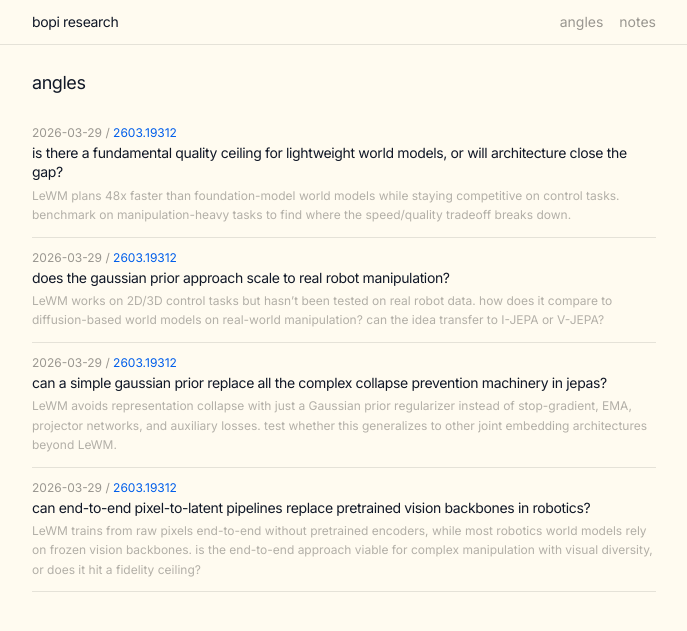
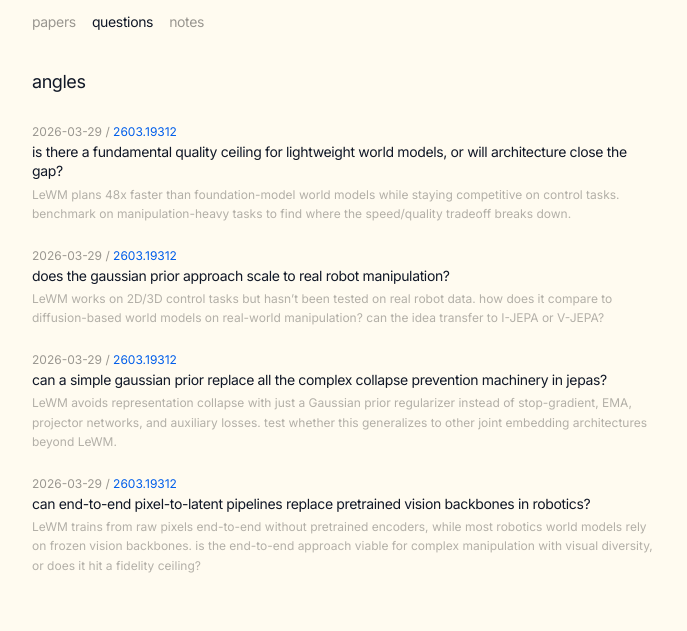
Before and after one commit to bopi-bot/bopi-research, a Jekyll site: the page built from angles.html, in a window 1280 px wide. Shown: the top 631 px of the page, without its empty margins (296-983 px from the left). Built offline with Jekyll 4.4.1, drawn with Linux system fonts in a browser that asks for light colours; nearby versions of some CDN libraries.

Commit message:
nav: papers questions notes, highlight active page, remove all borders

```diff
--- a/_layouts/default.html
+++ b/_layouts/default.html
@@ -32,12 +32,12 @@
 </head>
 <body class="bg-cream text-gray-900 font-sans">
 
-  <header class="border-b border-black/10">
-    <div class="max-w-2xl mx-auto px-6 py-3 flex items-center justify-between">
-      <a href="{{ '/' | relative_url }}" class="text-sm lowercase tracking-tight text-gray-900 hover:text-bolt transition-colors">{{ site.title }}</a>
+  <header class="py-3">
+    <div class="max-w-2xl mx-auto px-6">
       <nav class="flex gap-4">
-        <a href="{{ '/angles/' | relative_url }}" class="text-sm text-black/40 hover:text-gray-900 transition-colors">angles</a>
-        <a href="{{ '/notes/' | relative_url }}" class="text-sm text-black/40 hover:text-gray-900 transition-colors">notes</a>
+        <a href="{{ '/' | relative_url }}" class="text-sm lowercase tracking-tight transition-colors {% if page.url == '/' %}text-gray-900{% else %}text-black/40 hover:text-gray-900{% endif %}">papers</a>
+        <a href="{{ '/angles/' | relative_url }}" class="text-sm lowercase tracking-tight transition-colors {% if page.url contains '/angles/' %}text-gray-900{% else %}text-black/40 hover:text-gray-900{% endif %}">questions</a>
+        <a href="{{ '/notes/' | relative_url }}" class="text-sm lowercase tracking-tight transition-colors {% if page.url contains '/notes/' %}text-gray-900{% else %}text-black/40 hover:text-gray-900{% endif %}">notes</a>
       </nav>
     </div>
   </header>
--- a/angles.html
+++ b/angles.html
@@ -11,7 +11,7 @@ permalink: /angles/
 
 {% if active.size > 0 %}
 {% for angle in active %}
-<div class="py-3 border-b border-black/10">
+<div class="py-3">
   <p class="text-xs text-black/40 mb-0.5">{{ angle.date | date: '%Y-%m-%d' }} / <a href="/bopi-research/papers/{{ angle.source }}/" class="text-bolt hover:opacity-70">{{ angle.source }}</a></p>
   <p class="text-sm font-normal lowercase tracking-tight leading-snug">{{ angle.title }}</p>
   <p class="text-xs text-black/30 leading-relaxed mt-1">{{ angle.content | remove: '<p>' | remove: '</p>' }}</p>
@@ -22,7 +22,7 @@ permalink: /angles/
 {% if archived.size > 0 %}
 <h2 class="text-xs font-medium uppercase tracking-wider text-black/40 mt-6 mb-3">archived</h2>
 {% for angle in archived %}
-<div class="py-3 border-b border-black/10">
+<div class="py-3">
   <p class="text-xs text-black/40 mb-0.5">{{ angle.date | date: '%Y-%m-%d' }} / <a href="/bopi-research/papers/{{ angle.source }}/" class="text-bolt hover:opacity-70">{{ angle.source }}</a></p>
   <p class="text-sm font-normal lowercase tracking-tight leading-snug">{{ angle.title }}</p>
   <p class="text-xs text-black/30 leading-relaxed mt-1">{{ angle.content | remove: '<p>' | remove: '</p>' }}</p>
--- a/index.html
+++ b/index.html
@@ -7,7 +7,7 @@ title: bopi research
 {% assign sorted = site.digests | sort: 'date' | reverse %}
 {% for paper in sorted %}
 <a href="{{ paper.url | relative_url }}" class="block group">
-  <div class="py-3 border-b border-black/10">
+  <div class="py-3">
     <p class="text-xs text-black/40 mb-0.5">{{ paper.date | date: '%Y-%m-%d' }} / <span class="text-bolt">{{ paper.arxiv_id }}</span></p>
     <p class="text-sm font-normal lowercase tracking-tight leading-snug group-hover:text-bolt transition-colors">{{ paper.title }}</p>
     <div class="flex flex-wrap gap-1 mt-1">
--- a/notes.html
+++ b/notes.html
@@ -8,7 +8,7 @@ permalink: /notes/
 
 {% assign sorted = site.notes | sort: 'date' | reverse %}
 {% for note in sorted %}
-<div class="py-3 border-b border-black/10">
+<div class="py-3">
   <p class="text-xs text-black/40 mb-0.5">{{ note.date | date: '%Y-%m-%d' }} / <a href="/bopi-research/papers/{{ note.source }}/" class="text-bolt hover:opacity-70">{{ note.source }}</a> / {{ note.type }}</p>
   <p class="text-sm font-normal lowercase tracking-tight leading-snug">{{ note.title }}</p>
   <p class="text-xs text-black/30 leading-relaxed mt-1">{{ note.content | remove: '<p>' | remove: '</p>' }}</p>
```
